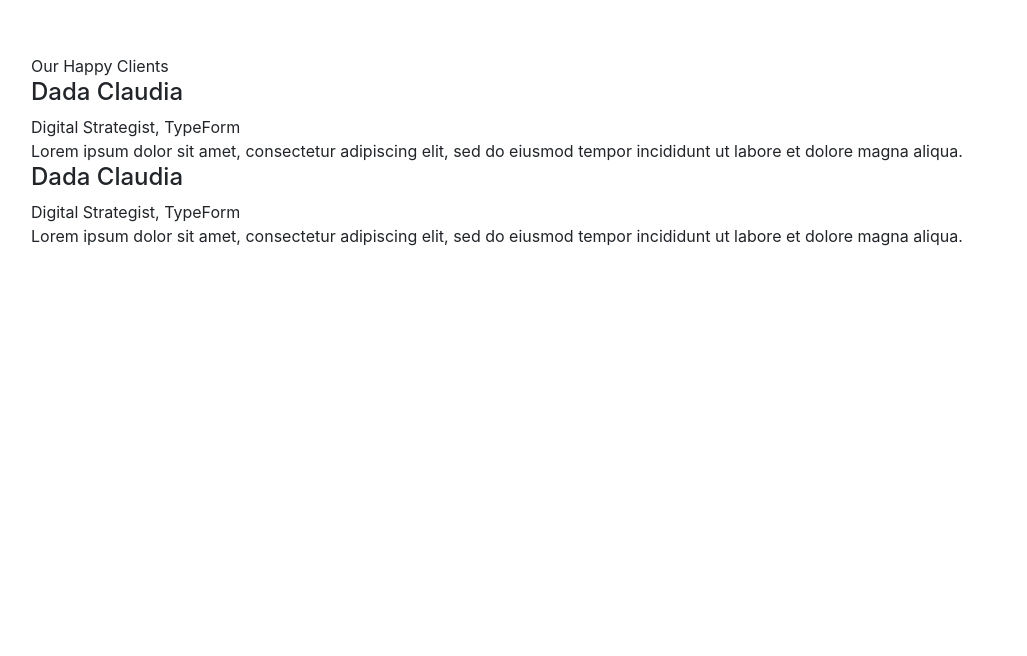
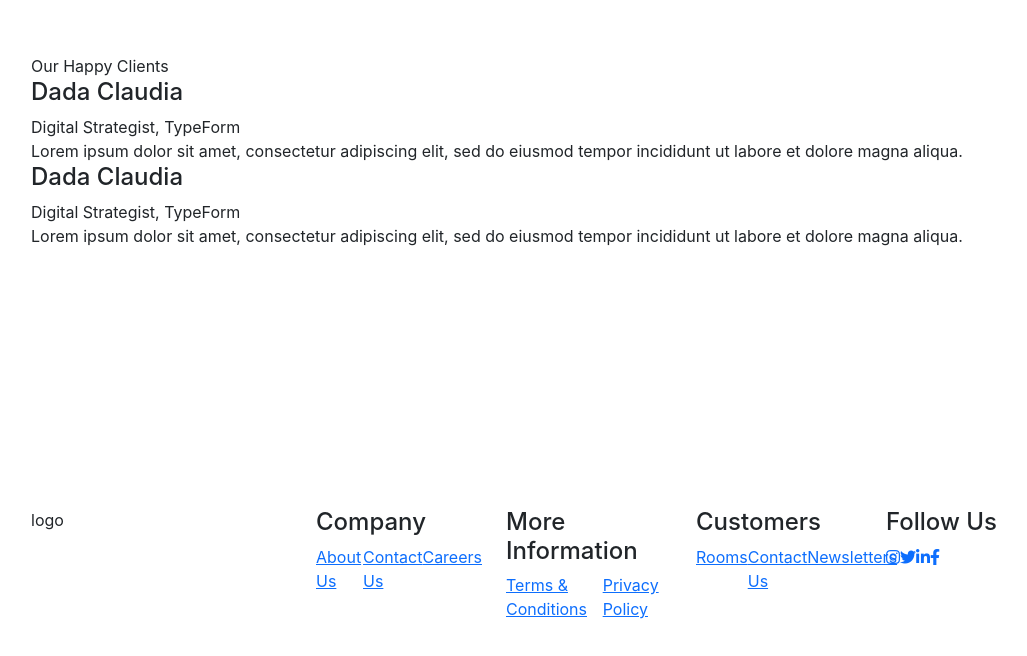
Before and after one commit to sibabalwe47/hotel-landing-page, a React (Create React App) app: page / in a window 1280 px wide. Shown: the part 2433-3089 px from the top of the page, without its empty margins (51-1078 px from the left). After the commit the page ends 3054 px from the top, so only its background shows below. Built offline with nearby package versions, Linux system fonts and the light colour scheme.

Commit message:
Footer setup

```diff
--- a/src/components/footer/footer.js
+++ b/src/components/footer/footer.js
@@ -4,16 +4,68 @@
     return (
         <footer>
             <div className="container">
+                <div className="row">
                 <div className="col-md-3">
                     logo
                 </div>
                 <div className="col-md-6">
-                    Links
+                    <div className="row">
+                    <div className="col-md-4">
+                        <h4>Company</h4>
+                        <ul>
+                            <li><a href="">About Us</a></li>
+                            <li><a href="">Contact Us</a></li>
+                            <li><a href="">Careers</a></li>
+                        </ul>
+                    </div>
+                    <div className="col-md-4">
+                        <h4>More Information</h4>
+                        <ul>
+                            <li><a href="">Terms & Conditions</a></li>
+                            <li><a href="">Privacy Policy</a></li>
+                        </ul>
+                    </div>
+                    <div className="col-md-4">
+                        <h4>Customers</h4>
+                        <ul>
+                            <li><a href="">Rooms</a></li>
+                            <li><a href="">Contact Us</a></li>
+                            <li><a href="">Newsletters</a></li>
+                        </ul>
+                    </div>
+                    </div>
                 </div>
                 <div className="col-md-3">
-                    Social links
+                    <div className="social-links">
+                        <h4>Follow Us</h4>
+                        <ul>
+                            <li>
+                                <a href="#">
+                                    <i class="fab fa-instagram"></i>
+                                </a>
+                            </li>
+                            <li>
+                                <a href="#">
+                                <i class="fab fa-twitter"></i>
+                                </a>
+                            </li>
+                            <li>
+                                <a href="#">
+                                    <i class="fab fa-linkedin-in"></i>
+                                </a>
+                            </li>
+                            <li>
+                                <a href="#">
+                                    <i class="fab fa-facebook-f"></i>
+                                </a>
+                            </li>
+                        </ul>
+                    </div>
+                </div>
                 </div>
             </div>
         </footer>
     )
 }
+
+export default Footer;
--- a/src/views/LandingPage.js
+++ b/src/views/LandingPage.js
@@ -5,6 +5,7 @@
 import ImageSection from '../components/section/subsections/Image';
 import Rooms from '../components/rooms/index'
 import Testimonials from '../components/testimonials';
+import Footer from '../components/footer/footer';
 
 
 const LandingPage = () => {
@@ -34,7 +35,7 @@
             <Section className="newsletter">
 
             </Section>
-            <Section></Section>
+            <Footer />
         </div>
     )
 }
```
